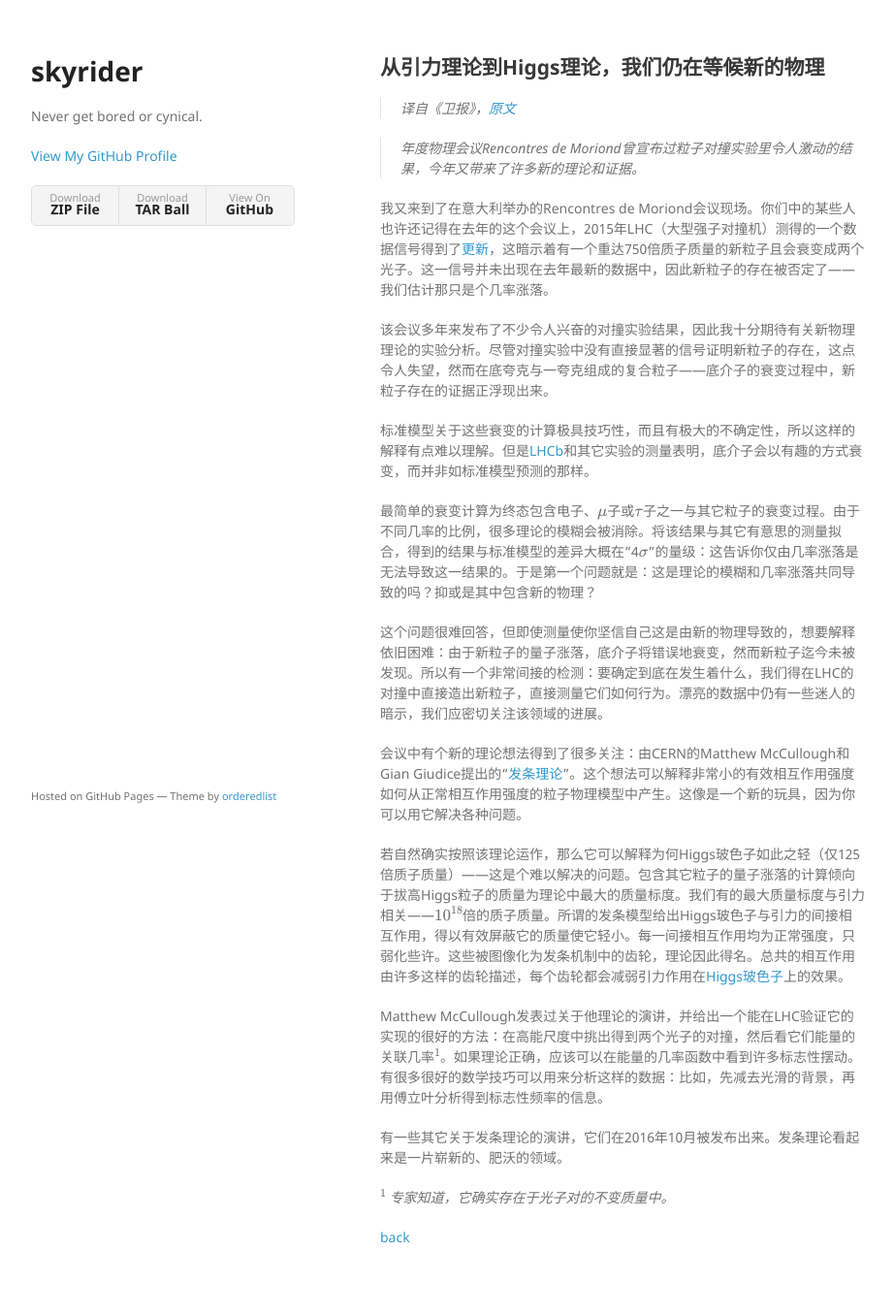
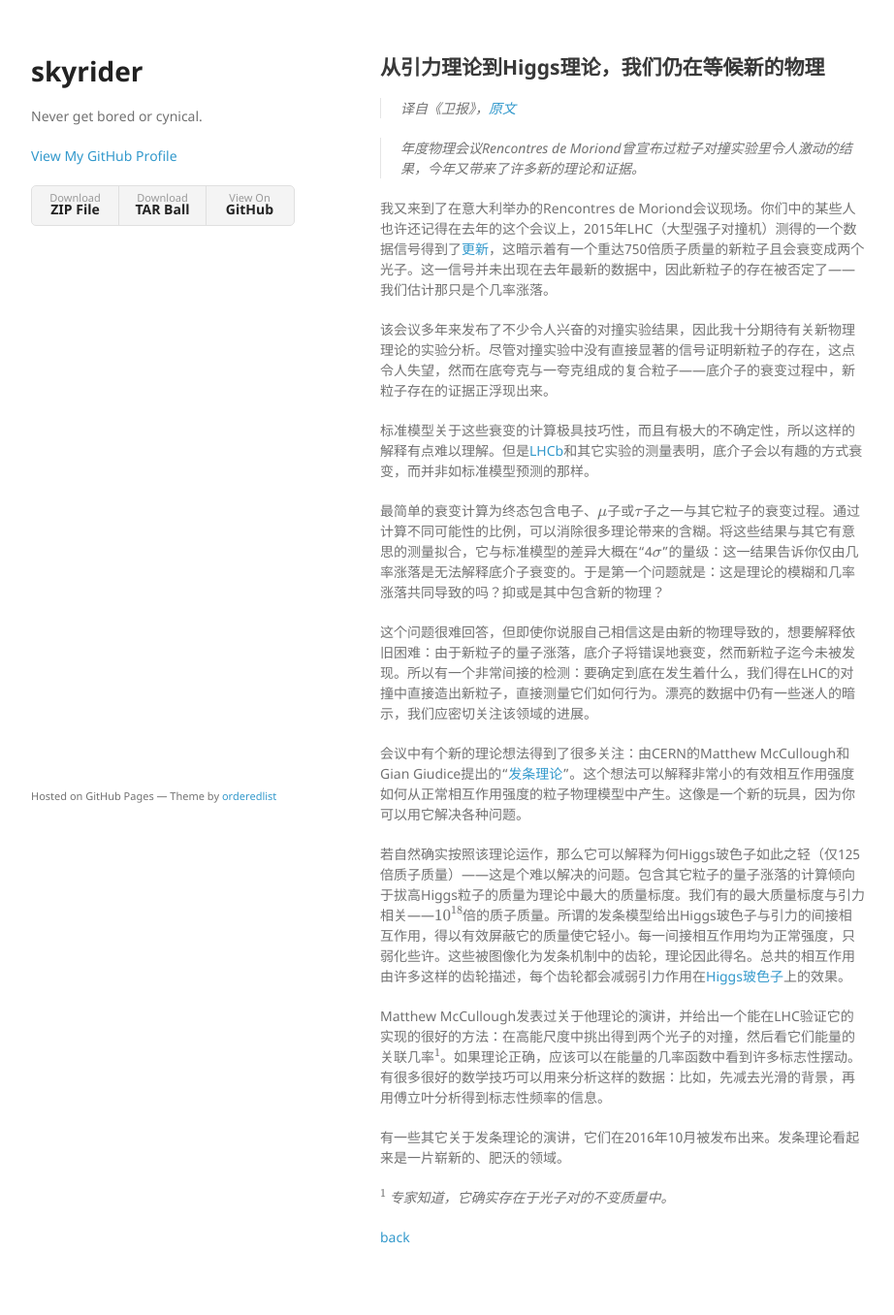
Before and after one commit to aladden/aladden.github.io, a Jekyll site: the page built from from-gravity-to-the-Higss-we’re-still-waiting-for-new-physics.md, in a window 1280 px wide. Shown: the whole page at 97% size, without its empty margins (178-1100 px from the left). Built offline with Jekyll 4.4.1, drawn with Linux system fonts in a browser that asks for light colours; formulas are drawn with MathJax 3.

Commit message:
Update from-gravity-to-the-Higss-we’re-still-waiting-for-new-physics.md

```diff
--- a/from-gravity-to-the-Higss-we’re-still-waiting-for-new-physics.md
+++ b/from-gravity-to-the-Higss-we’re-still-waiting-for-new-physics.md
@@ -15,9 +15,9 @@ layout: default
 
 标准模型关于这些衰变的计算极具技巧性，而且有极大的不确定性，所以这样的解释有点难以理解。但是[LHCb][4]和其它实验的测量表明，底介子会以有趣的方式衰变，而并非如标准模型预测的那样。
 
-最简单的衰变计算为终态包含电子、$$\mu$$子或$$\tau$$子之一与其它粒子的衰变过程。由于不同几率的比例，很多理论的模糊会被消除。将该结果与其它有意思的测量拟合，得到的结果与标准模型的差异大概在“4$$\sigma$$”的量级：这告诉你仅由几率涨落是无法导致这一结果的。于是第一个问题就是：这是理论的模糊和几率涨落共同导致的吗？抑或是其中包含新的物理？
+最简单的衰变计算为终态包含电子、$$\mu$$子或$$\tau$$子之一与其它粒子的衰变过程。通过计算不同可能性的比例，可以消除很多理论带来的含糊。将这些结果与其它有意思的测量拟合，它与标准模型的差异大概在“4$$\sigma$$”的量级：这一结果告诉你仅由几率涨落是无法解释底介子衰变的。于是第一个问题就是：这是理论的模糊和几率涨落共同导致的吗？抑或是其中包含新的物理？
 
-这个问题很难回答，但即使测量使你坚信自己这是由新的物理导致的，想要解释依旧困难：由于新粒子的量子涨落，底介子将错误地衰变，然而新粒子迄今未被发现。所以有一个非常间接的检测：要确定到底在发生着什么，我们得在LHC的对撞中直接造出新粒子，直接测量它们如何行为。漂亮的数据中仍有一些迷人的暗示，我们应密切关注该领域的进展。
+这个问题很难回答，但即使你说服自己相信这是由新的物理导致的，想要解释依旧困难：由于新粒子的量子涨落，底介子将错误地衰变，然而新粒子迄今未被发现。所以有一个非常间接的检测：要确定到底在发生着什么，我们得在LHC的对撞中直接造出新粒子，直接测量它们如何行为。漂亮的数据中仍有一些迷人的暗示，我们应密切关注该领域的进展。
 
 会议中有个新的理论想法得到了很多关注：由CERN的Matthew McCullough和Gian Giudice提出的“[发条理论][5]”。这个想法可以解释非常小的有效相互作用强度如何从正常相互作用强度的粒子物理模型中产生。这像是一个新的玩具，因为你可以用它解决各种问题。
 
```
